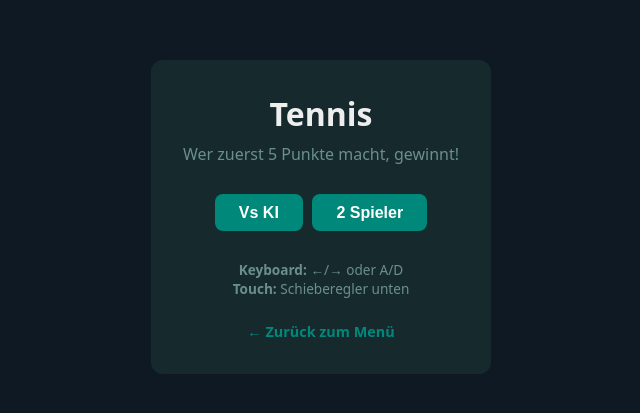
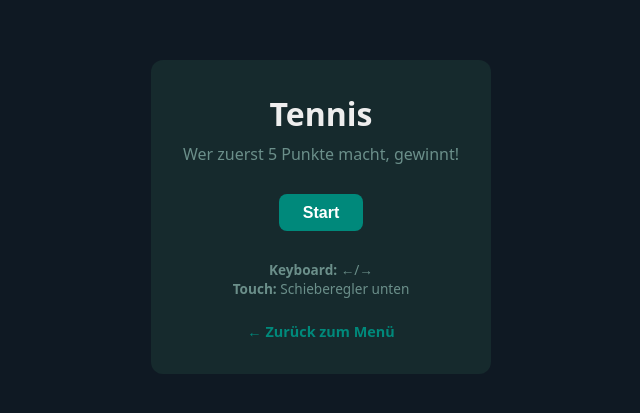
Before and after one commit to leo24labs/webgames, a React (Vite) app: page /tennis in a window 1280 px wide. Shown: the part 183-596 px from the top of the page, without its empty margins (319-959 px from the left). Built offline with nearby package versions, Linux system fonts and the light colour scheme.

Commit message:
Tennis: AI only, slower ball, taller field (400px)

```diff
--- a/src/games/tennis/Tennis.jsx
+++ b/src/games/tennis/Tennis.jsx
@@ -2,7 +2,7 @@ import { useEffect, useRef, useState, useCallback } from "react";
 import { Link } from "react-router-dom";
 
 const FIELD_W = 440;
-const FIELD_H = 320;
+const FIELD_H = 400;
 const SLIDER_H = 40;
 const CANVAS_W = FIELD_W;
 const CANVAS_H = FIELD_H + SLIDER_H;
@@ -11,8 +11,8 @@ const PAD_H = 10;
 const BALL_R = 5;
 const WIN_SCORE = 5;
 const PAD_SPEED = 6;
-const BALL_SPEED_INIT = 2.5;
-const BALL_SPEED_INC = 0.25;
+const BALL_SPEED_INIT = 1.8;
+const BALL_SPEED_INC = 0.2;
 const AI_SPEED = 3.0;
 const HS_KEY = "tennis_highscore";
 
@@ -451,11 +451,10 @@ export default function Tennis() {
           </p>
         )}
         <div>
-          <button onClick={() => startGame("ai")} style={btnStyle}>Vs KI</button>
-          <button onClick={() => startGame("2p")} style={btnStyle}>2 Spieler</button>
+          <button onClick={() => startGame("ai")} style={btnStyle}>Start</button>
         </div>
         <div style={{ marginTop: "1.5rem", color: "#6b8f8a", fontSize: "0.85rem" }}>
-          <p><strong>Keyboard:</strong> ←/→ oder A/D</p>
+          <p><strong>Keyboard:</strong> ←/→</p>
           <p><strong>Touch:</strong> Schieberegler unten</p>
         </div>
         <Link
@@ -528,9 +527,6 @@ export default function Tennis() {
           ) : (
             <button onClick={restart} style={btnStyle}>Nochmal</button>
           )}
-          <button onClick={() => { setMode(null); if (animRef.current) cancelAnimationFrame(animRef.current); }} style={{ ...btnStyle, background: "#162a2d", border: "2px solid #00897b" }}>
-            Modus wechseln
-          </button>
         </div>
       )}
       <p style={{ marginTop: "0.75rem", color: "#666", fontSize: "0.85rem" }}>
```
